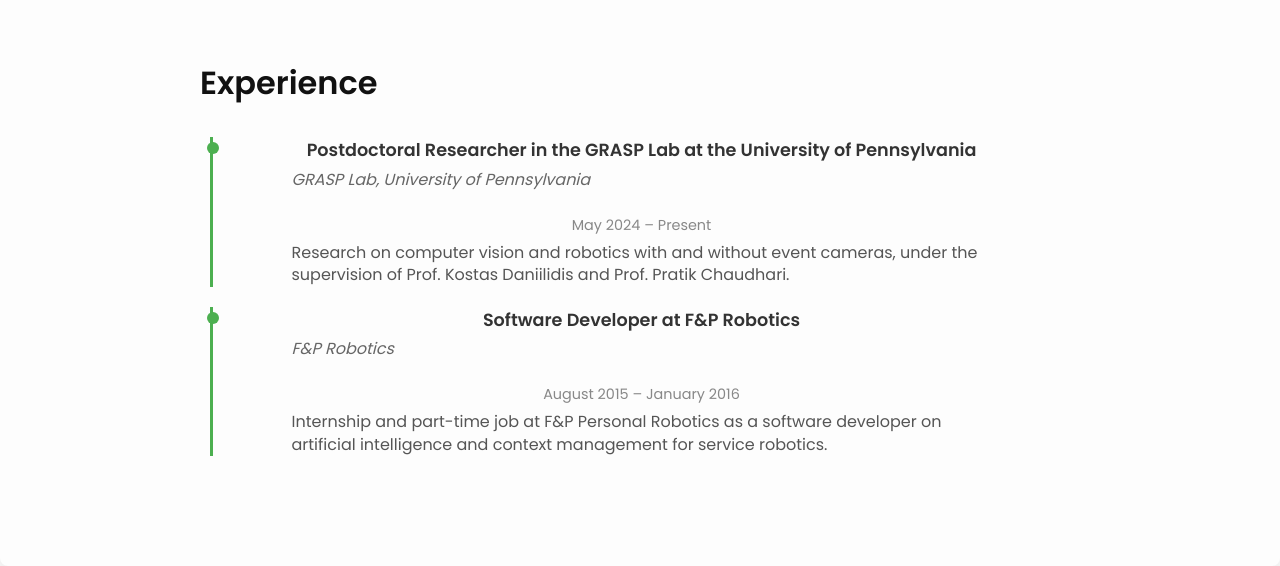
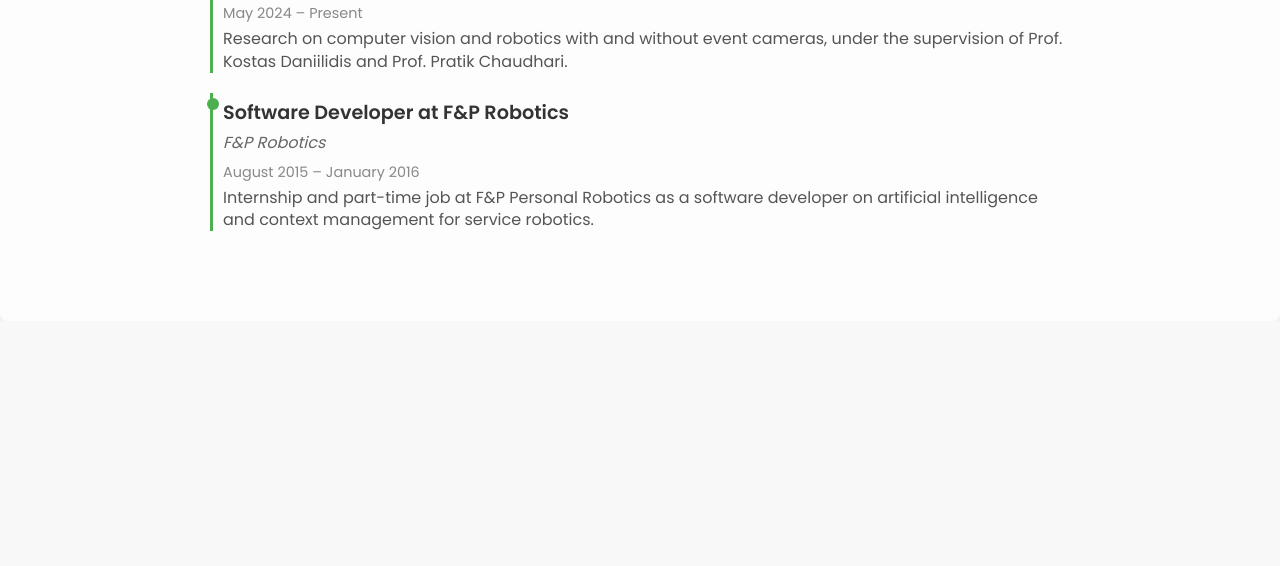
Before and after one commit to TleukhanDMussin/tleukhandmussin.github.io, a plain HTML site: page cv.html in a window 1280 px wide. Shown: the part 760-1326 px from the top of the page. After the commit the page ends 1081 px from the top, so only its background shows below. Drawn offline with Linux system fonts and the light colour scheme.

Commit message:
Update style.css

```diff
--- a/style.css
+++ b/style.css
@@ -12,7 +12,6 @@ a {
     color: #333;
     font-weight: bold;
 }
-
 
 .container {
     max-width: 900px;
@@ -44,17 +43,13 @@ a {
     color: #333;
 }
 
-.menu a:hover {
+.menu a:hover,
+.menu .active {
     border-bottom: 2px solid #111;
-}
-
-.menu .active {
-    border-bottom: 2px solid #111;  /* Highlight the active page */
 }
 
 /* Main Section */
 .main-content {
-    text-align: center;
     padding: 50px 20px;
     background-color: #fdfdfd;
     box-shadow: 0px 10px 20px rgba(0, 0, 0, 0.05);
@@ -62,71 +57,98 @@ a {
     border-radius: 8px;
 }
 
+/* Headings */
+h1 {
+    font-size: 2.5rem;
+    font-weight: 700;
+    margin-bottom: 20px;
+}
+
+h2 {
+    font-size: 2rem;
+    color: #111;
+    font-weight: 600;
+    margin: 20px 0 10px 0;
+    padding-left: 0;
+    text-align: left;
+    border-left: 3px solid #4CAF50; /* Aligns with green line */
+    padding-left: 10px; /* Creates spacing from green line */
+}
+
+/* Experience Section Styling */
+.experience-section {
+    margin-top: 40px;
+    padding: 0 20px;
+}
+
+.experience-timeline {
+    list-style: none;
+    padding: 0;
+    margin: 0;
+}
+
+.experience-item {
+    margin-bottom: 20px;
+    padding-left: 0; /* Remove extra padding */
+    position: relative;
+    border-left: 3px solid #4CAF50; /* Green line */
+    padding-top: 5px;
+}
+
+.experience-item::before {
+    content: "";
+    width: 12px;
+    height: 12px;
+    background-color: #4CAF50;
+    border-radius: 50%;
+    position: absolute;
+    left: -6px; /* Align bullet closer to green line */
+    top: 5px;
+}
+
+.experience-item h3 {
+    font-size: 1.2rem;
+    font-weight: 600;
+    color: #333;
+    margin: 0; /* Remove default margin */
+    padding-left: 10px; /* Consistent left padding */
+    text-align: left;
+}
+
+.institution, .date, .description {
+    font-size: 1rem;
+    margin: 0.2rem 0; /* Reduced vertical spacing */
+    padding-left: 10px; /* Aligns with other elements */
+    text-align: left; /* Align all text to the left */
+}
+
+.institution {
+    font-style: italic;
+    color: #666;
+}
+
+.date {
+    font-size: 0.9rem;
+    color: #888;
+}
+
+.description {
+    font-size: 1rem;
+    color: #555;
+    line-height: 1.4; /* Improved readability */
+}
+
+/* Profile Picture */
 .profile-picture {
     border-radius: 50%;
     width: 150px;
     height: 150px;
     object-fit: cover;
-    margin-bottom: 20px;
-    display: block;       /* Makes it block-level */
-    margin-left: auto;    /* Centers the image horizontally */
-    margin-right: auto;   /* Centers the image horizontally */
+    margin: 0 auto 20px;
+    display: block;
 }
 
-h1 {
-    font-size: 2.5rem;
-    margin-bottom: 10px;
-    font-weight: 700;
-    margin-bottom: 20px;
-}
-
-.bio {
-    max-width: 600px;
-    margin: 0 auto;
-    font-size: 1.1rem;
-    color: #555;
-    line-height: 1.6;
-}
-
-.latest-news {
-    text-align: left;
-    margin-top: 50px;
-}
-
-h2 {
-    font-size: 2rem;
-    margin-bottom: 20px;
-    color: #111;
-    font-weight: 600;
-    margin-top: 30px;
-}
-
-.latest-news ul {
-    list-style-type: none;
-    padding: 0;
-}
-
-.latest-news ul li {
-    font-size: 1rem;
-    margin-bottom: 10px;
-    color: #666;
-}
-
-.latest-news ul li span {
-    font-weight: bold;
-    color: #333;
-    display: block;
-    margin-bottom: 5px;
-}
-
-p {
-    font-size: 1.1rem;
-    color: #555;
-    line-height: 1.6;
-    max-width: 700px;
-    margin: 0 auto 20px;
-}
-
+/* Links */
 .cv-link {
     font-weight: 600;
     font-size: 1.1rem;
@@ -135,120 +157,10 @@ p {
 }
 
 .cv-link i {
-    margin-left: 5px; /* Adds space between the text and the icon */
-    font-size: 1rem;  /* Adjusts the icon size */
+    margin-left: 5px;
+    font-size: 1rem;
 }
 
 .cv-link:hover {
-    color: #555;  /* Change color on hover */
+    color: #555;
 }
-
-.cv-link:hover i {
-    color: #555;  /* Change icon color on hover */
-}
-
-/* Experience Timeline Styling */
-
-.experience-icon {
-    position: absolute;
-    left: -0.75rem;
-    top: 0;
-    width: 1.5rem;
-    height: 1.5rem;
-    background-color: #4CAF50;
-    border-radius: 50%;
-    display: flex;
-    align-items: center;
-    justify-content: center;
-    color: white;
-    font-size: 0.9rem;
-}
-
-/* Updated Experience Timeline Styling */
-.experience-timeline, .education-timeline {
-    list-style: none;
-    padding: 0;
-    margin: 0;
-    margin-top: 30px;
-}
-
-.experience-item, .education-item {
-    margin-bottom: 30px;
-    padding-left: 20px;
-    border-left: 3px solid #4CAF50;
-    position: relative;
-}
-
-.experience-item::before, .education-item::before {
-    content: "";
-    width: 12px;
-    height: 12px;
-    background-color: #4CAF50;
-    border-radius: 50%;
-    position: absolute;
-    left: -6px;
-    top: 5px;
-}
-
-.experience-content h3, .education-content h3 {
-    font-size: 1.3rem;
-    font-weight: 600;
-    color: #333;
-}
-
-
-/* Updated Experience Section Styling */
-.experience-section {
-    margin-top: 40px;
-    padding: 20px;
-}
-
-.experience-item {
-    margin-bottom: 20px;
-    padding-left: 0;
-    border-left: 3px solid #4CAF50;
-    position: relative;
-}
-
-.experience-item h3 {
-    font-size: 1.1rem;
-    font-weight: 600;
-    color: #333;
-    margin: 0; /* Remove default margin for tighter alignment */
-    padding-left: 0px;
-}
-
-.institution {
-    font-size: 1rem;
-    font-style: italic;
-    color: #666;
-    margin-top: 0.2rem;
-    padding-left: 0px;
-    text-align: left;
-}
-
-.date {
-    font-size: 0.9rem;
-    color: #888;
-    margin-top: 0 rem;
-    padding-left: 0px;
-    text-align: left;
-}
-
-.description {
-    font-size: 1rem;
-    color: #555;
-    margin-top: 0.3rem;
-    line-height: 1.4;
-    padding-left: 0px;
-    text-align: left;
-}
-
-/* Align Experience Title with the Green Line */
-.experience-section h2 {
-    text-align: left;
-    margin-left: -10px; /* Shift the title to the left */
-    padding-left: 0;
-    padding-top: 10px;
-    padding-bottom: 10px;
-}
```
